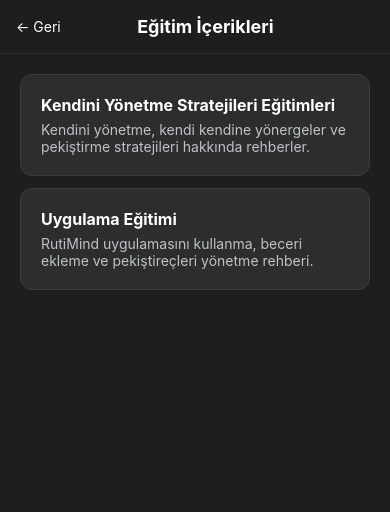
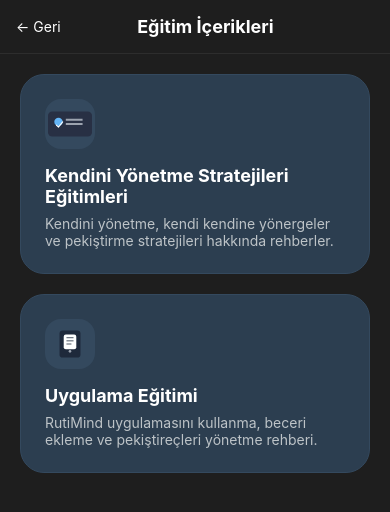
Before and after one commit to keremburakkarci/RutiMind, a React Native app: screen /Education in a window 390 px wide. Shown: the top 512 px of the page. Built offline with nearby package versions, Linux system fonts and the light colour scheme; no server answers; what react-native-worklets would draw is missing.

Commit message:
feat(education): add self-management 5-step screen and responsive video embed

```diff
--- /dev/null
+++ b/src/components/VideoEmbed.tsx
@@ -0,0 +1,79 @@
+import React, { useRef, useEffect } from 'react';
+import { Platform, View, StyleSheet, Text, TouchableOpacity, Linking } from 'react-native';
+
+type Props = {
+  embedSrc: string; // full embed src e.g. https://www.youtube.com/embed/ID?params
+  title?: string;
+};
+
+function toWatchUrl(embedSrc: string) {
+  try {
+    // Try to extract video id from common embed patterns
+    const m = embedSrc.match(/embed\/([A-Za-z0-9_-]+)/);
+    if (m && m[1]) return `https://www.youtube.com/watch?v=${m[1]}`;
+    // fallback: return the original
+    return embedSrc;
+  } catch (e) {
+    return embedSrc;
+  }
+}
+
+const VideoEmbed: React.FC<Props> = ({ embedSrc, title = 'Video' }) => {
+  const containerRef = useRef<any>(null);
+
+  useEffect(() => {
+    if (Platform.OS === 'web' && containerRef.current) {
+      // inject centered iframe HTML and scale to 50% width while keeping 16:9 aspect ratio
+      const html = `
+        <div style="width:100%;display:flex;justify-content:center;">
+          <div style=\"width:50%;position:relative;padding-bottom:56.25%;height:0;overflow:hidden;\">
+            <iframe src=\"${embedSrc}\" title=\"${title}\" style=\"position:absolute;top:0;left:0;width:100%;height:100%;border:0;\" frameborder=\"0\" allow=\"accelerometer; autoplay; clipboard-write; encrypted-media; gyroscope; picture-in-picture; web-share\" allowfullscreen></iframe>
+          </div>
+        </div>`;
+      // set innerHTML
+      containerRef.current.innerHTML = html;
+    }
+  }, [embedSrc, title]);
+
+  if (Platform.OS === 'web') {
+    return <View style={styles.webWrapper as any} ref={containerRef} />;
+  }
+
+  // Native fallback: show a link that opens the video in the external browser
+  const watchUrl = toWatchUrl(embedSrc);
+
+  return (
+    <View style={styles.nativeWrapper}>
+      <TouchableOpacity onPress={() => Linking.openURL(watchUrl)} style={styles.openButton}>
+        <Text style={styles.openText}>Videoyu aç</Text>
+      </TouchableOpacity>
+      <Text style={styles.note}>Video mobilde dış tarayıcıda açılır.</Text>
+    </View>
+  );
+};
+
+const styles = StyleSheet.create({
+  webWrapper: {
+    width: '100%',
+    marginBottom: 12,
+  },
+  nativeWrapper: {
+    width: '50%',
+    alignSelf: 'center',
+    padding: 12,
+    backgroundColor: '#111827',
+    borderRadius: 8,
+    alignItems: 'center',
+    marginBottom: 12,
+  },
+  openButton: {
+    backgroundColor: '#2563eb',
+    paddingVertical: 8,
+    paddingHorizontal: 16,
+    borderRadius: 8,
+  },
+  openText: { color: '#fff', fontWeight: '600' },
+  note: { marginTop: 8, color: '#9CA3AF', fontSize: 12 },
+});
+
+export default VideoEmbed;
--- a/src/navigation/RootNavigator.tsx
+++ b/src/navigation/RootNavigator.tsx
@@ -8,6 +8,7 @@ import type { RootStackParamList } from './types';
 // Import screens (placeholder imports - will be created)
 import MainScreen from '../screens/MainScreen';
 import EducationScreen from '../screens/EducationScreen';
+import SelfManagementScreen from '../screens/SelfManagementScreen';
 import AuthNavigator from './AuthNavigator';
 import ParentStack from './ParentStack';
 import StudentNavigator from './StudentNavigator';
@@ -28,6 +29,7 @@ const RootNavigator: React.FC = () => {
       >
         <Stack.Screen name="Main" component={MainScreen} />
   <Stack.Screen name="Education" component={EducationScreen} />
+    <Stack.Screen name="SelfManagement" component={SelfManagementScreen} />
         <Stack.Screen name="Auth" component={AuthNavigator} />
   <Stack.Screen name="ParentDashboard" component={ParentStack} />
         <Stack.Screen name="StudentFlow" component={StudentNavigator} />
--- a/src/navigation/types.ts
+++ b/src/navigation/types.ts
@@ -9,6 +9,7 @@ import type { SelectedSkill } from '../types';
 export type RootStackParamList = {
   Main: undefined;
   Education: undefined;
+  SelfManagement: undefined;
   Auth: undefined;
   ParentDashboard: undefined;
   StudentFlow: undefined;
--- a/src/screens/EducationScreen.tsx
+++ b/src/screens/EducationScreen.tsx
@@ -1,9 +1,11 @@
 import React from 'react';
 import { SafeAreaView, View, Text, TouchableOpacity, ScrollView, StyleSheet, Alert } from 'react-native';
 import { useNavigation } from '@react-navigation/native';
+import type { RootStackNavigationProp } from '../navigation/types';
+import Svg, { Rect, Circle, Path } from 'react-native-svg';
 
 const EducationScreen: React.FC = () => {
-  const navigation = useNavigation();
+  const navigation = useNavigation<RootStackNavigationProp>();
 
   return (
     <SafeAreaView style={styles.container}>
@@ -18,18 +20,36 @@ const EducationScreen: React.FC = () => {
       <ScrollView contentContainerStyle={{ padding: 20 }}>
         <TouchableOpacity
           style={styles.card}
-          onPress={() => Alert.alert('Kendini Yönetme', 'Bu içeriğe yakında eklenecek eğitimler gösterilecek.')}
+          onPress={() => navigation.navigate('SelfManagement' as any)}
         >
-          <Text style={styles.cardTitle}>Kendini Yönetme Stratejileri Eğitimleri</Text>
-          <Text style={styles.cardDesc}>Kendini yönetme, kendi kendine yönergeler ve pekiştirme stratejileri hakkında rehberler.</Text>
+          {/* Illustration - checklist/person to represent self-management */}
+          <View style={styles.smallIconContainer}>
+            <Svg width={44} height={44} viewBox="0 0 84 64">
+              <Rect x="0" y="8" width="84" height="48" rx="8" fill="#283044" />
+              <Circle cx="20" cy="28" r="8" fill="#64b5f6" />
+              <Path d="M34 22h32v4H34zM34 30h32v4H34z" fill="#9CA3AF" />
+              <Path d="M16 34l4 4 8-10" stroke="#fff" strokeWidth="2" fill="none" strokeLinecap="round" strokeLinejoin="round" />
+            </Svg>
+          </View>
+          <Text style={styles.smallCardTitle}>Kendini Yönetme Stratejileri Eğitimleri</Text>
+          <Text style={styles.smallCardDescription}>Kendini yönetme, kendi kendine yönergeler ve pekiştirme stratejileri hakkında rehberler.</Text>
         </TouchableOpacity>
 
         <TouchableOpacity
-          style={styles.card}
+          style={[styles.card]}
           onPress={() => Alert.alert('Uygulama Eğitimi', 'Uygulama kullanımı ile ilgili rehberler yakında ekleniyor.')}
         >
-          <Text style={styles.cardTitle}>Uygulama Eğitimi</Text>
-          <Text style={styles.cardDesc}>RutiMind uygulamasını kullanma, beceri ekleme ve pekiştireçleri yönetme rehberi.</Text>
+          {/* Illustration - device/phone to represent app training */}
+          <View style={styles.smallIconContainer}>
+            <Svg width={44} height={44} viewBox="0 0 84 64">
+              <Rect x="22" y="6" width="40" height="52" rx="6" fill="#1e293b" />
+              <Rect x="30" y="14" width="24" height="28" rx="4" fill="#fff" />
+              <Circle cx="42" cy="46" r="2.5" fill="#9CA3AF" />
+              <Path d="M36 20h12M36 26h12M36 32h8" stroke="#1e293b" strokeWidth="1.5" strokeLinecap="round" strokeLinejoin="round" />
+            </Svg>
+          </View>
+          <Text style={styles.smallCardTitle}>Uygulama Eğitimi</Text>
+          <Text style={styles.smallCardDescription}>RutiMind uygulamasını kullanma, beceri ekleme ve pekiştireçleri yönetme rehberi.</Text>
         </TouchableOpacity>
       </ScrollView>
     </SafeAreaView>
@@ -41,9 +61,25 @@ const styles = StyleSheet.create({
   header: { flexDirection: 'row', alignItems: 'center', justifyContent: 'space-between', padding: 16, borderBottomWidth: 1, borderBottomColor: '#2d2d2d' },
   back: { color: '#fff' },
   title: { color: '#fff', fontSize: 18, fontWeight: '700' },
-  card: { backgroundColor: '#2d2d2d', padding: 20, borderRadius: 12, marginBottom: 12, borderWidth: 1, borderColor: '#3d3d3d' },
-  cardTitle: { color: '#fff', fontSize: 16, fontWeight: '700', marginBottom: 6 },
-  cardDesc: { color: '#bdc3c7', fontSize: 14 },
+  card: {
+    borderRadius: 24,
+    marginBottom: 20,
+    padding: 24,
+    backgroundColor: '#2c3e50',
+    borderWidth: 1,
+    borderColor: '#34495e',
+  },
+  smallIconContainer: {
+    width: 50,
+    height: 50,
+    borderRadius: 16,
+    backgroundColor: '#34495e',
+    justifyContent: 'center',
+    alignItems: 'center',
+    marginBottom: 16,
+  },
+  smallCardTitle: { fontSize: 18, fontWeight: 'bold', color: '#ffffff', marginBottom: 8 },
+  smallCardDescription: { fontSize: 14, color: '#bdc3c7' },
 });
 
 export default EducationScreen;
--- /dev/null
+++ b/src/screens/SelfManagementScreen.tsx
@@ -0,0 +1,60 @@
+import React from 'react';
+import { SafeAreaView, View, Text, ScrollView, StyleSheet } from 'react-native';
+import VideoEmbed from '../components/VideoEmbed';
+
+const STEP_TITLES = [
+  'Kendine Ön Uyaran Verme',
+  'Kendine Yönerge Verme',
+  'Kendini İzleme',
+  'Kendini Değerlendirme',
+  'Kendini Pekiştirme',
+];
+
+// Provided embed for step 1
+const VIDEO_URLS: Array<string | null> = [
+  'https://www.youtube.com/embed/BJ-W10EDyKw?si=ysyr3yb0V2HGOF3n',
+  null,
+  null,
+  null,
+  null,
+];
+
+const SelfManagementScreen: React.FC = () => {
+  return (
+    <SafeAreaView style={styles.container}>
+      <View style={styles.header}>
+        <Text style={styles.title}>Kendini Yönetme Stratejileri</Text>
+      </View>
+
+      <ScrollView contentContainerStyle={styles.content}>
+        {STEP_TITLES.map((title, idx) => (
+          <View key={title} style={styles.stepCard}>
+            <Text style={styles.stepTitle}>{`${idx + 1}. ${title}`}</Text>
+            {VIDEO_URLS[idx] ? (
+              <VideoEmbed embedSrc={VIDEO_URLS[idx] as string} title={title} />
+            ) : (
+              <View style={styles.placeholderBox}>
+                <Text style={styles.placeholderText}>Video yakında eklenecek.</Text>
+              </View>
+            )}
+            <Text style={styles.stepDesc}>Bu adımda uygulama içindeki yönergeler ve örnekler gösterilecektir.</Text>
+          </View>
+        ))}
+      </ScrollView>
+    </SafeAreaView>
+  );
+};
+
+const styles = StyleSheet.create({
+  container: { flex: 1, backgroundColor: '#1a1a1a' },
+  header: { padding: 16, borderBottomWidth: 1, borderBottomColor: '#2d2d2d' },
+  title: { color: '#fff', fontSize: 20, fontWeight: '700' },
+  content: { padding: 20 },
+  stepCard: { marginBottom: 20, backgroundColor: '#0b1220', padding: 16, borderRadius: 12, borderWidth: 1, borderColor: '#21303f' },
+  stepTitle: { color: '#fff', fontSize: 16, fontWeight: '700', marginBottom: 12 },
+  stepDesc: { color: '#9ca3af', marginTop: 8 },
+  placeholderBox: { height: 200, borderRadius: 8, backgroundColor: '#111827', justifyContent: 'center', alignItems: 'center', marginBottom: 8 },
+  placeholderText: { color: '#9CA3AF' },
+});
+
+export default SelfManagementScreen;
```
